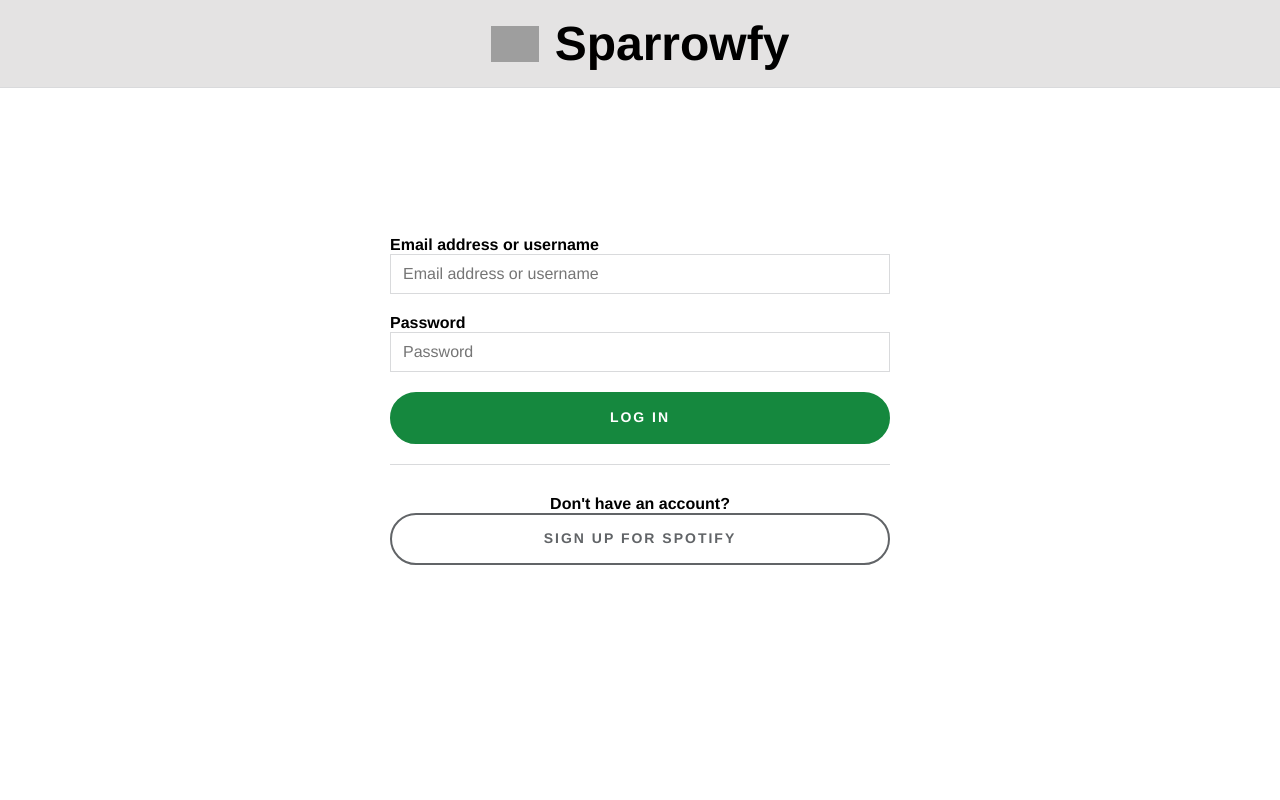
After one commit to SparrowTen/Sparrowfy, a Django app: page /login/ in a window 1280 px wide. The commit adds this page. Run offline with Django 3.2, Linux system fonts and the light colour scheme; parts of the project's set-up code (start-up, migrations or seed data) failed here and were passed over; grey boxes are pictures that could not be loaded.

Commit message:
login tempate (js not yet)

```diff
--- a/sparrowfy/main/urls.py
+++ b/sparrowfy/main/urls.py
@@ -6,7 +6,7 @@ from django.conf.urls.static import static
 urlpatterns = [
     path("", views.default, name='default'),
     # path("signup/", views.signup, name="signup"),
-    # path("login/", views.login_auth, name="login_auth"),
+    path("login/", views.login_auth, name="login_auth"),
     # path("logout/", views.logout_auth, name="logout_auth"),
     # path("playlist/", views.playlist, name='your_playlists'),
     # path("search/", views.search, name='search_page')
--- a/sparrowfy/main/views.py
+++ b/sparrowfy/main/views.py
@@ -15,3 +15,6 @@ def default(request):
 
     song = 'kSFJGEHDCrQ'
     return render(request, 'player.html',{'CONTAINER':CONTAINER, 'song':song})
+
+def login_auth(request):
+    return render(request,'login.html')
--- a/sparrowfy/static/css/style.css
+++ b/sparrowfy/static/css/style.css
@@ -2,6 +2,7 @@
   padding: 0px;
   margin: 0px;
   box-sizing: border-box;
+  font-family: Circular, Helvetica Neue, Helvetica, Arial, sans-serif;
 }
 
 div.playbar {
@@ -152,4 +153,110 @@ div.playbar div.vol img.mainicons {
 #endtime {
   margin-left: 10px;
   color: white;
+}
+
+div.login-logo {
+  position: absolute;
+  top: 0;
+  left: 0;
+  width: 100%;
+  z-index: 10;
+  padding-top: 1rem;
+  padding-bottom: 1rem;
+  border-bottom: 1px solid #d9dadc;
+  background-color: #e4e3e3;
+}
+div.login-logo div.logo {
+  display: flex;
+  justify-content: center;
+  align-items: center;
+}
+div.login-logo img {
+  width: 3rem;
+  margin-right: 1rem;
+}
+div.login-logo h1 {
+  font-size: 3rem;
+}
+
+div.login-main {
+  justify-content: center;
+  width: 100%;
+  height: 100%;
+  background-color: white;
+  display: flex;
+  position: fixed;
+}
+div.login-main form {
+  height: 100%;
+  display: flex;
+  flex-direction: column;
+  justify-content: center;
+  text-align: left;
+}
+div.login-main form label {
+  font-weight: 700;
+}
+div.login-main form input {
+  width: 500px;
+  font-family: inherit;
+  display: block;
+  font-size: 16px;
+  line-height: 1;
+  color: #222326;
+  height: 40px;
+  padding: 0 12px;
+  background-color: #fff;
+  background-image: none;
+  border: 1px solid #d9dadc;
+  border-radius: 0;
+  margin-bottom: 20px;
+}
+div.login-main form .btn {
+  font-size: 14px;
+  line-height: 1;
+  text-transform: uppercase;
+  font-family: inherit;
+  letter-spacing: 2px;
+  font-weight: 700;
+  border: 0px;
+  display: block;
+  padding: 16px 14px 18px;
+  outline: none;
+  border-radius: 30px;
+  transition: 0.25s;
+  cursor: pointer;
+}
+div.login-main form .btn:hover {
+  transition: 0.25s;
+}
+div.login-main form .btn_log_in {
+  background: #15883e;
+  color: white;
+  border: 2px solid #15883e;
+}
+div.login-main form .btn_log_in:hover {
+  background: #1db954;
+  border: 2px solid #1db954;
+}
+div.login-main form .divider {
+  height: 1px;
+  margin-top: 20px;
+  margin-bottom: 30px;
+  background: #d9dadc;
+}
+div.login-main form p {
+  text-align: center;
+  font-weight: 700;
+}
+div.login-main form .btn_sign_up {
+  text-align: center;
+  background: white;
+  color: #616467;
+  border: 2px solid #616467;
+  text-decoration: none;
+}
+div.login-main form .btn_sign_up:hover {
+  background: #616467;
+  color: white;
 }/*# sourceMappingURL=style.css.map */
--- a/sparrowfy/static/css/style.scss
+++ b/sparrowfy/static/css/style.scss
@@ -6,6 +6,7 @@ $themeyellow: #fbeb04;
   padding: 0px;
   margin: 0px;
   box-sizing: border-box;
+  font-family: Circular, Helvetica Neue, Helvetica, Arial, sans-serif;
 }
 
 div.playbar {
@@ -170,3 +171,121 @@ div.playbar {
   margin-left: 10px;
   color: white;
 }
+
+div.login-logo {
+  position: absolute;
+  top: 0;
+  left: 0;
+  width: 100%;
+  z-index: 10;
+  div.logo {
+    display: flex;
+    justify-content: center;
+    align-items: center;
+  }
+
+  img {
+    width: 3rem;
+    margin-right: 1rem;
+  }
+
+  h1 {
+    font-size: 3rem;
+  }
+
+  padding-top: 1rem;
+  padding-bottom: 1rem;
+  border-bottom: 1px solid #d9dadc;
+  background-color: #e4e3e3;
+}
+
+div.login-main {
+  justify-content: center;
+  width: 100%;
+  height: 100%;
+  background-color: white;
+  display: flex;
+  position: fixed;
+
+  form {
+    height: 100%;
+    display: flex;
+    flex-direction: column;
+    justify-content: center;
+    text-align: left;
+
+    label {
+      font-weight: 700;
+    }
+
+    input {
+      width: 500px;
+      font-family: inherit;
+      display: block;
+      font-size: 16px;
+      line-height: 1;
+      color: #222326;
+      height: 40px;
+      padding: 0 12px;
+      background-color: #fff;
+      background-image: none;
+      border: 1px solid #d9dadc;
+      border-radius: 0;
+      margin-bottom: 20px;
+    }
+
+    .btn {
+      font-size: 14px;
+      line-height: 1;
+      text-transform: uppercase;
+      font-family: inherit;
+      letter-spacing: 2px;
+      font-weight: 700;
+      border: 0px;
+      display: block;
+      padding: 16px 14px 18px;
+      outline: none;
+      border-radius: 30px;
+      transition: 0.25s;
+      cursor: pointer;
+
+      &:hover {
+        transition: 0.25s;
+      }
+    }
+
+    .btn_log_in {
+      background: #15883e;
+      color: white;
+      border: 2px solid #15883e;
+      &:hover {
+        background: #1db954;
+        border: 2px solid #1db954;
+      }
+    }
+
+    .divider {
+      height: 1px;
+      margin-top: 20px;
+      margin-bottom: 30px;
+      background: #d9dadc;
+    }
+
+    p {
+      text-align: center;
+      font-weight: 700;
+    }
+
+    .btn_sign_up {
+      text-align: center;
+      background: white;
+      color: #616467;
+      border: 2px solid #616467;
+      text-decoration: none;
+      &:hover {
+        background: #616467;
+        color: white;
+      }
+    }
+  }
+}
--- /dev/null
+++ b/sparrowfy/templates/login.html
@@ -0,0 +1,47 @@
+<!DOCTYPE html>
+<html lang="en">
+  <head>
+    <meta charset="UTF-8" />
+    <meta http-equiv="X-UA-Compatible" content="IE=edge" />
+    <meta name="viewport" content="width=device-width, initial-scale=1.0" />
+    {% load static %}
+    <link rel="stylesheet" href="{% static 'css/style.css' %}" />
+    <title>Document</title>
+  </head>
+  <body>
+    <div class="login-logo">
+      <div class="logo">
+        <img
+          src="https://upload.wikimedia.org/wikipedia/commons/thumb/9/9b/Font_Awesome_5_brands_spotify.svg/991px-Font_Awesome_5_brands_spotify.svg.png"
+        />
+        <h1>Sparrowfy</h1>
+      </div>
+    </div>
+
+    <div class="login-main">
+      <form action="" method="post">
+        <label for="username">Email address or username</label>
+        <input
+          type="text"
+          class="form_input"
+          pattern="[A-Za-z0-9.@_-e]+"
+          name="username"
+          placeholder="Email address or username"
+          required=""
+        />
+        <label for="password">Password</label>
+        <input
+          type="password"
+          class="form_input"
+          name="password"
+          placeholder="Password"
+          required=""
+        />
+        <button type="submit" class="btn btn_log_in">LOG IN</button>
+        <div class="divider"></div>
+        <p class="label center-align">Don't have an account?</p>
+        <a class="btn btn_sign_up" href="/signup">Sign Up for spotify</a>
+      </form>
+    </div>
+  </body>
+</html>
```
Also changed, not shown: sparrowfy/templates/player.html (+0 -7 lines), 1 other file.
